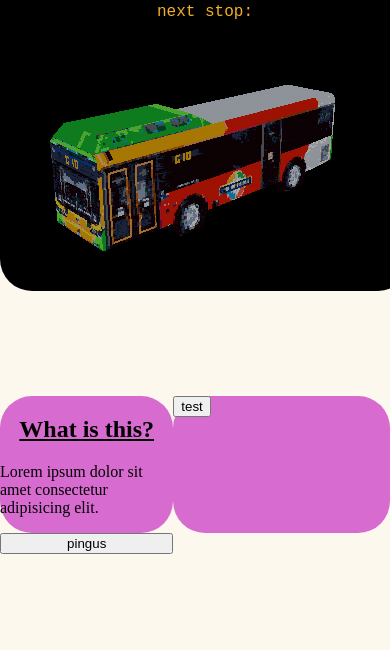
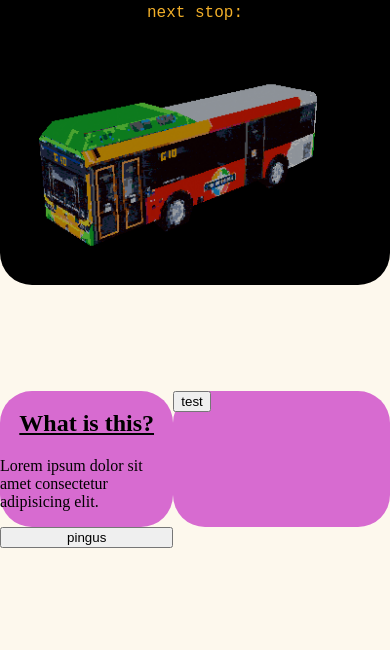
Before and after one commit to professionalburgerflipper/G10Enthusiasts, a website: page public/html/index.html in a window 390 px wide. Shown: the part 194-844 px from the top of the page. Drawn offline with nearby package versions, Linux system fonts and the light colour scheme; no server answers.

Commit message:
initial stylisation for mobile (centering divs, fixing width issues) should work now for most phones - need to update sizes and centering for stacked counters

```diff
--- a/public/css/distanceCounter.css
+++ b/public/css/distanceCounter.css
@@ -160,6 +160,7 @@
 
 @media only screen and (max-width: 768px) {
 	#distance-container {
+		margin-left: 7%;
 		grid-template-columns: 1fr;
 		grid-template-rows: min-content, min-content, min-content;
 	}
--- a/public/css/stylesheet.css
+++ b/public/css/stylesheet.css
@@ -1,9 +1,17 @@
+html {
+    overflow-x: hidden;
+}
+
 body {
+    overflow-x:hidden;
     background-color: #F2AF2915;
     height: 100dvh;
     width: 100dvw;
     padding:0%;
     margin:0%;
+}
+#G10-name-header {
+    border-bottom: #E0E0CE 1px solid;
 }
 
 #header-container {
@@ -52,7 +60,13 @@ body {
         width: 100dvw;
     }
     #header-container {
-        width: 100%;
+        padding-left: 0;
+        padding-right: 0;
+
+        width: 100dvw;
         overflow-x: hidden;
     }
+    #rotation {
+        width: 100dvw;
+    }
 }
```
